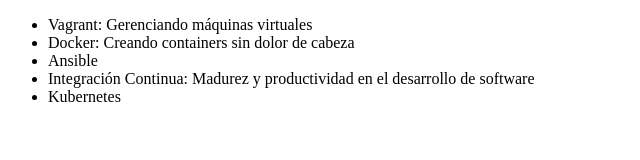
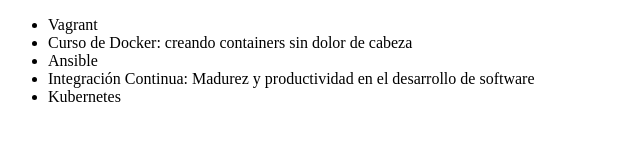
Before and after one commit to Tueik/alura-gitCurso, a plain HTML site: page index.html in a window 1280 px wide. Shown: the whole page, without its empty margins (0-640 px from the left). Drawn offline with Linux system fonts and the light colour scheme.

Commit message:
Actualizando nombre del curso de Docker

```diff
--- a/index.html
+++ b/index.html
@@ -6,8 +6,8 @@
 </head>
 <body>
      <ul>
-         <li>Vagrant: Gerenciando máquinas virtuales</li>
-         <li>Docker: Creando containers sin dolor de cabeza</li>
+         <li>Vagrant</li>
+         <li>Curso de Docker: creando containers sin dolor de cabeza</li>
          <li>Ansible</li>
          <li>Integración Continua: Madurez y productividad en el desarrollo de software</li>
          <li>Kubernetes</li>
```
